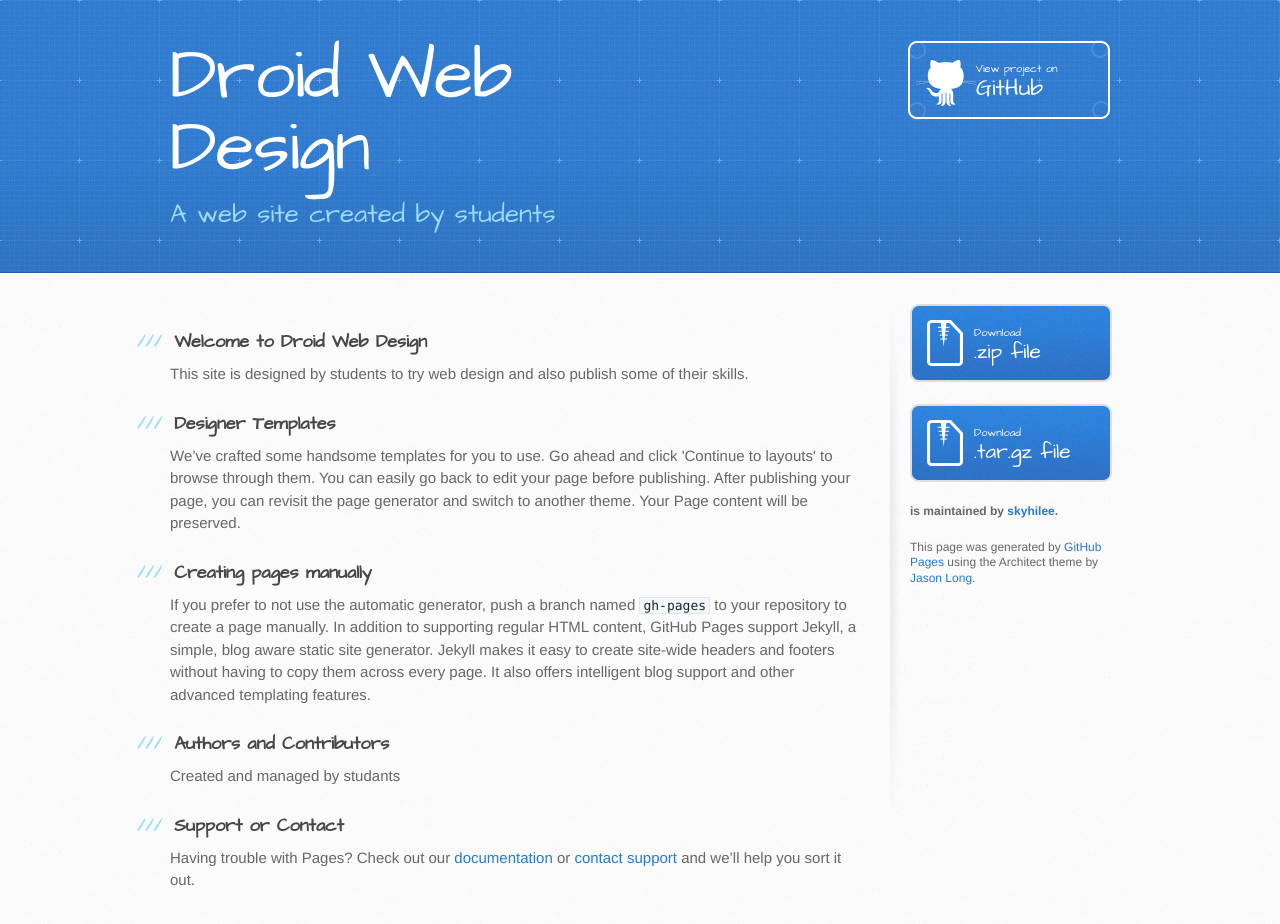
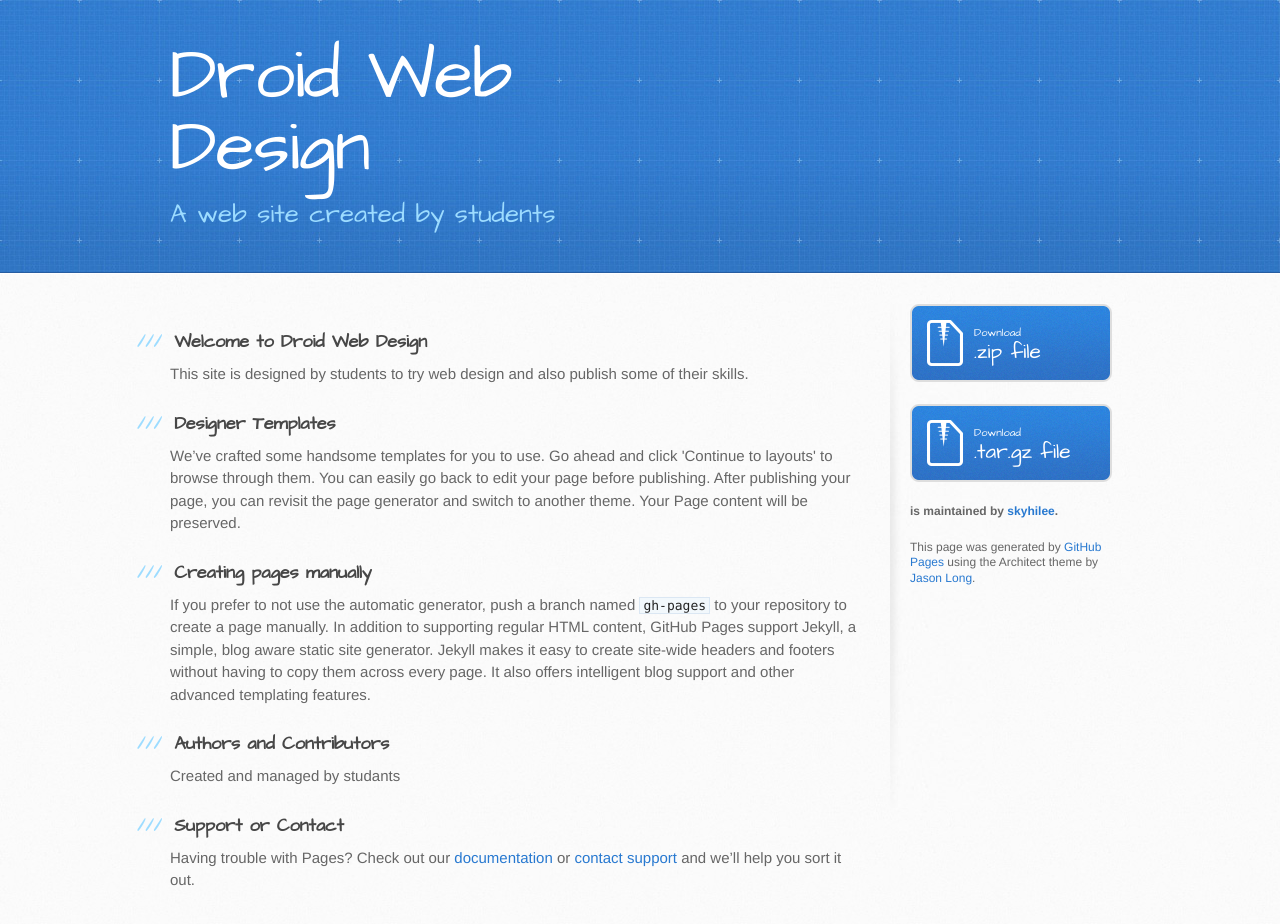
Before and after one commit to skyhilee/droid, a plain HTML site: page index.html in a window 1280 px wide. Drawn offline with Linux system fonts and the light colour scheme.

Commit message:
Update index.html

```diff
--- a/index.html
+++ b/index.html
@@ -21,8 +21,7 @@
       <div class="inner">
         <h1>Droid Web Design</h1>
         <h2>A web site created by students</h2>
-        <a href="https://github.com/skyhilee/droid" class="button"><small>View project on</small> GitHub</a>
-      </div>
+     </div>
     </header>
 
     <div id="content-wrapper">
```
